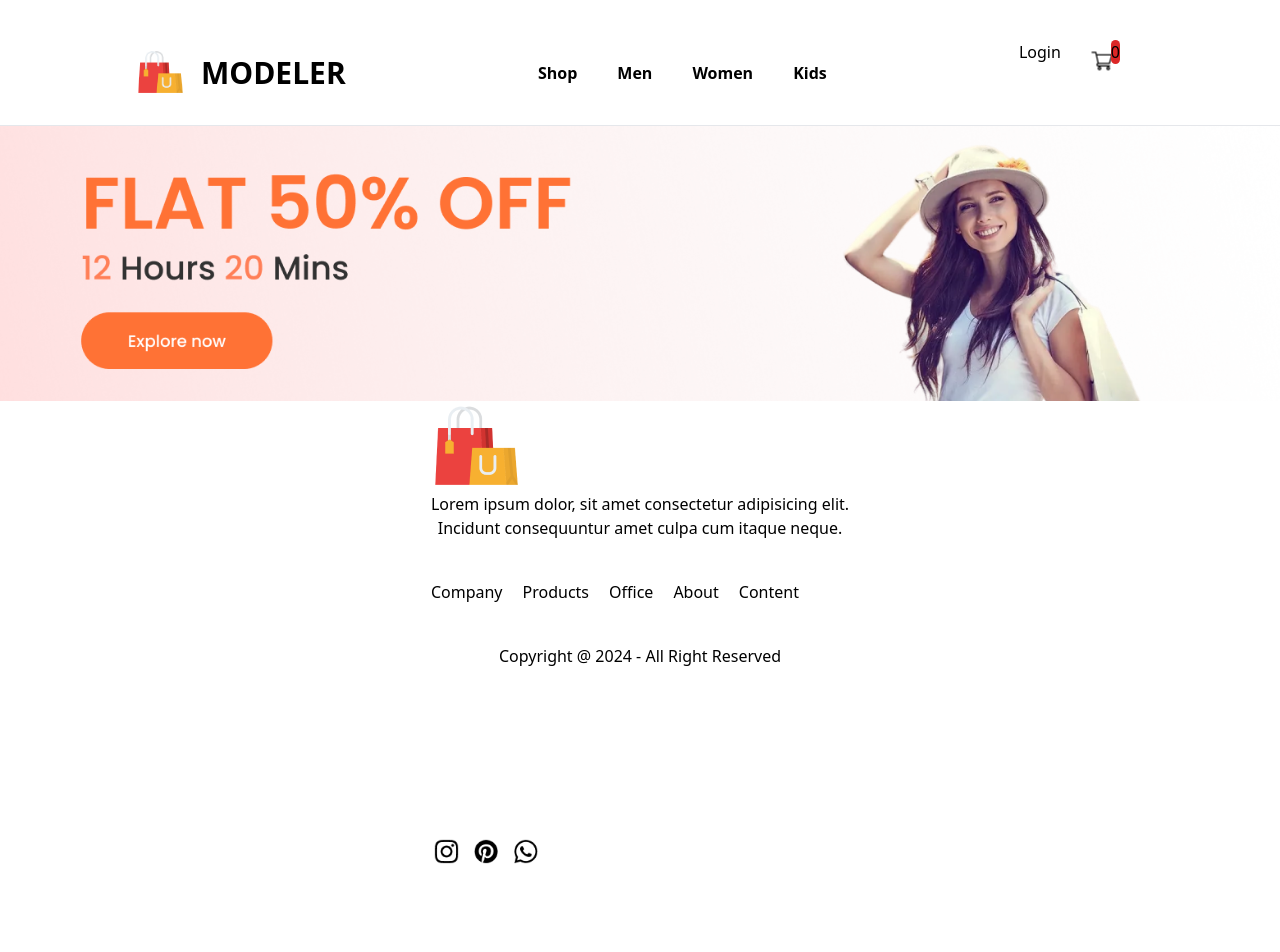
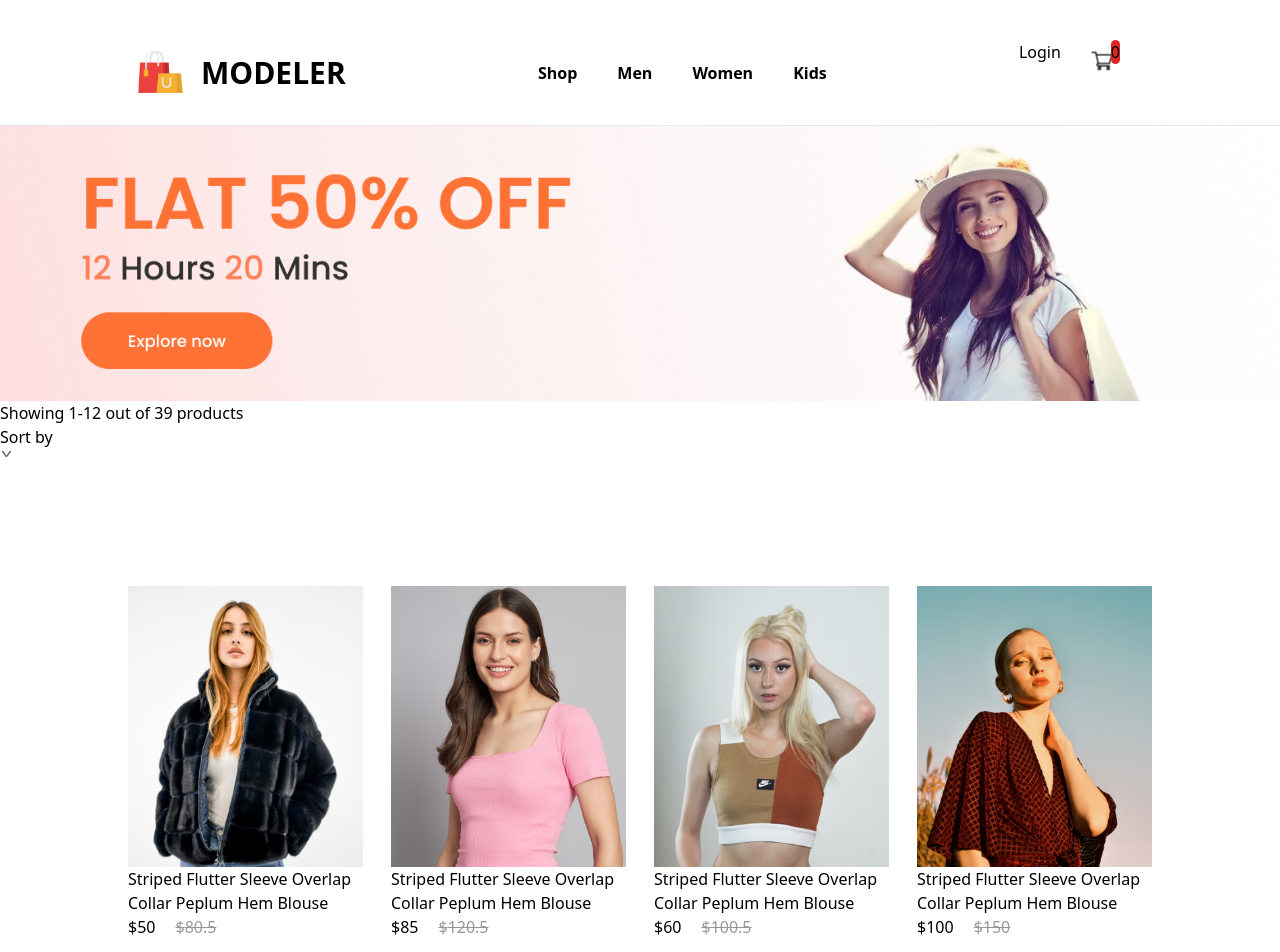
Before and after one commit to dasunthamsh/Ecommerce-Website, a React (Create React App) app: page /womens in a window 1280 px wide. Shown: the top 952 px of the page. Before the commit the page ends 867 px from the top, so only its background shows below. Built offline with nearby package versions, Linux system fonts and the light colour scheme.

Commit message:
content updated

```diff
--- a/src/App.js
+++ b/src/App.js
@@ -20,9 +20,9 @@ function App() {
             <Navbar/>
             <Routes>
                 <Route path='/' element={<Shop/>}/>
-                <Route path='/mens' element={<ShopCategory banner={men_banner} category="mens" />}/>
-                <Route path='/womens' element={<ShopCategory banner={women_banner} category="wmens" />}/>
-                <Route path='/kids' element={<ShopCategory banner={kids_banner} category="kids" />}/>
+                <Route path='/mens' element={<ShopCategory banner={men_banner} category="men" />}/>
+                <Route path='/womens' element={<ShopCategory banner={women_banner} category="women" />}/>
+                <Route path='/kids' element={<ShopCategory banner={kids_banner} category="kid" />}/>
                 <Route path='/product' element={<Product/>}/>
                 <Route path=':productId' element={<Product/>}>
                 </Route>
--- a/src/Pges/ShopCategory.jsx
+++ b/src/Pges/ShopCategory.jsx
@@ -1,11 +1,35 @@
-import React, {useContext} from "react";
-import { ShopContext} from "../Context/ShopContext";
-
+import React, { useContext } from "react";
+import { ShopContext } from "../Context/ShopContext";
+import dropdown_icon from "../Assets/dropdown_icon.png"
+import Item  from "../Components/Item/Item";
 const ShopCategory = (props) => {
     const {all_product} = useContext(ShopContext);
     return (
         <div>
             <img src={props.banner}/>
+            <div>
+                <p>
+                    <span>Showing 1-12</span> out of 39 products
+                </p>
+                <div>Sort by
+                    <img className={'flex scale-75'} src={dropdown_icon}/>
+                </div>
+            </div>
+            <div className={'grid grid-cols-4 gap-7 m-32'}>
+                {all_product.map((item,i) => {
+                    if (props.category===item.category){
+                        return <Item
+                            key={i}
+                            id={item.id}
+                            name={item.name}
+                            image={item.image}
+                            new_price={item.new_price}
+                            old_price={item.old_price}/>
+                    }else {
+                        return null;
+                    }
+                })}
+            </div>
         </div>
     )
 }
```
